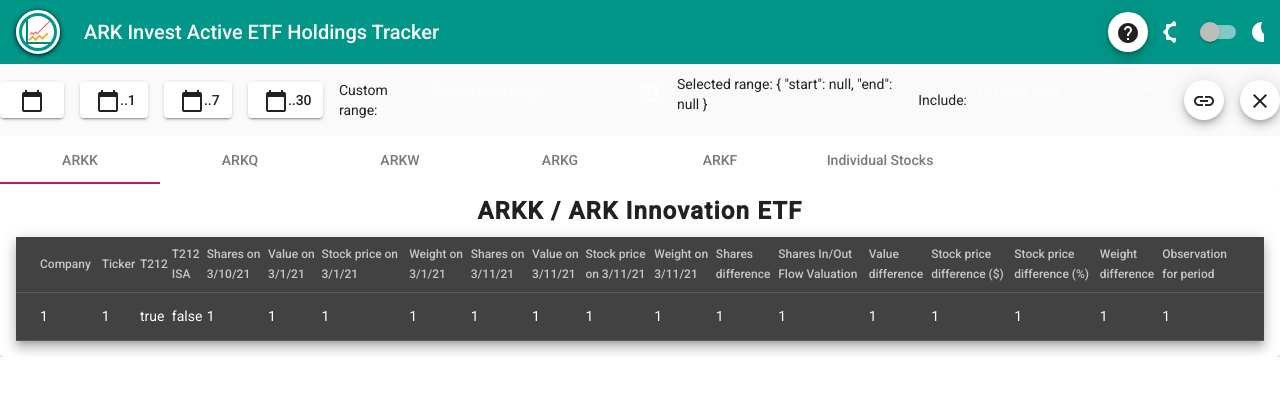
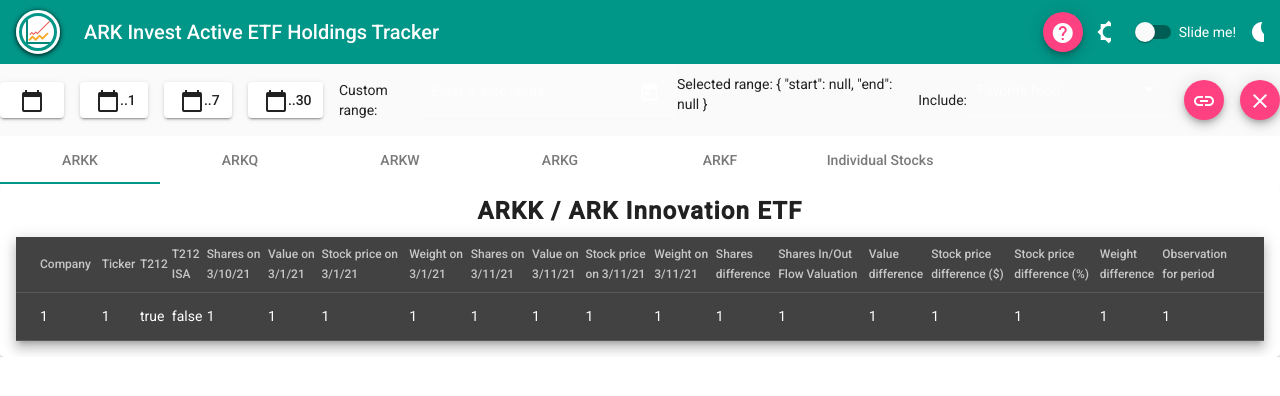
Before and after one commit to PmcFizz/ng-ark, an Angular app: page / in a window 1280 px wide. Shown: the top 396 px of the page. Built offline with nearby package versions, Linux system fonts and the light colour scheme.

Commit message:
Style qing (#1)
* qing样式修改

* Add files via upload

* qing样式修改

* Delete index.html

* Delete app.component.html

* Delete app.component.less

Co-authored-by: @清行@ <59636528+qing-girl@users.noreply.github.com>

```diff
--- a/src/app/app.component.html
+++ b/src/app/app.component.html
@@ -6,10 +6,10 @@
     <span class="header-title">ARK Invest Active ETF Holdings Tracker</span>
     <span class="example-spacer"></span>
     <button mat-mini-fab color="primary" aria-label="Example icon button with a delete icon">
-      <mat-icon>help</mat-icon>
+      <mat-icon >help</mat-icon>
     </button>
     <mat-icon class="example-icon" style="margin-right: 1.5rem;" aria-hidden="false" aria-label="Example delete icon">brightness_5</mat-icon>
-    <mat-slide-toggle></mat-slide-toggle>
+    <mat-slide-toggle>Slide me!</mat-slide-toggle>
     <mat-icon class="example-icon" aria-hidden="false" aria-label="Example delete icon">bedtime</mat-icon>
   </mat-toolbar-row>
 
--- a/src/app/app.component.less
+++ b/src/app/app.component.less
@@ -1,3 +1,19 @@
+// 修改样式
+// .mat-raised-button.mat-accent{
+//   background-color: #ff4081;
+
+// }
+.mat-mini-fab.mat-primary,.mat-raised-button.mat-accent {
+  background-color: #ff4081;
+  color: #fff;
+}
+.mat-tab-group.mat-primary .mat-ink-bar, .mat-tab-nav-bar.mat-primary .mat-ink-bar {
+  background-color: #009688;
+}
+.mat-slide-toggle-bar {
+  background-color: rgba(0,0,0,.38);
+}
+
 .top-toolbar{
   background: #009688;
   color: #fff;
--- a/src/index.html
+++ b/src/index.html
@@ -29,4 +29,35 @@
 <body class="mat-typography">
   <app-root></app-root>
 </body>
+<style>
+.mat-tab-group.mat-primary .mat-ink-bar, .mat-tab-nav-bar.mat-primary .mat-ink-bar {
+    background-color: #009688;
+}
+.mat-slide-toggle-bar {
+  background-color: rgba(0,0,0,.38);
+}
+.mat-slide-toggle-thumb {
+    box-shadow: 0 2px 1px -1px rgb(0 0 0 / 20%), 0 1px 1px 0 rgb(0 0 0 / 14%), 0 1px 3px 0 rgb(0 0 0 / 12%);
+    background-color: #fafafa;
+}
+.mat-slide-toggle.mat-checked .mat-slide-toggle-thumb {
+  background-color: #ff4081;
+}
+.mat-datepicker-toggle-active {
+    color: #009688;
+}
+.mat-datepicker-content {
+    box-shadow: 0 2px 4px -1px rgb(0 0 0 / 20%), 0 4px 5px 0 rgb(0 0 0 / 14%), 0 1px 10px 0 rgb(0 0 0 / 12%);
+    background-color: #fff;
+    color: rgb(28 26 26 / 87%);
+}
+.mat-calendar-body-cell-content{
+  color: rgba(0,0,0,.87);
+}
+.mat-calendar-body-selected {
+    background-color: #009688;
+    color: #fff;
+}
+
+</style>
 </html>
```
